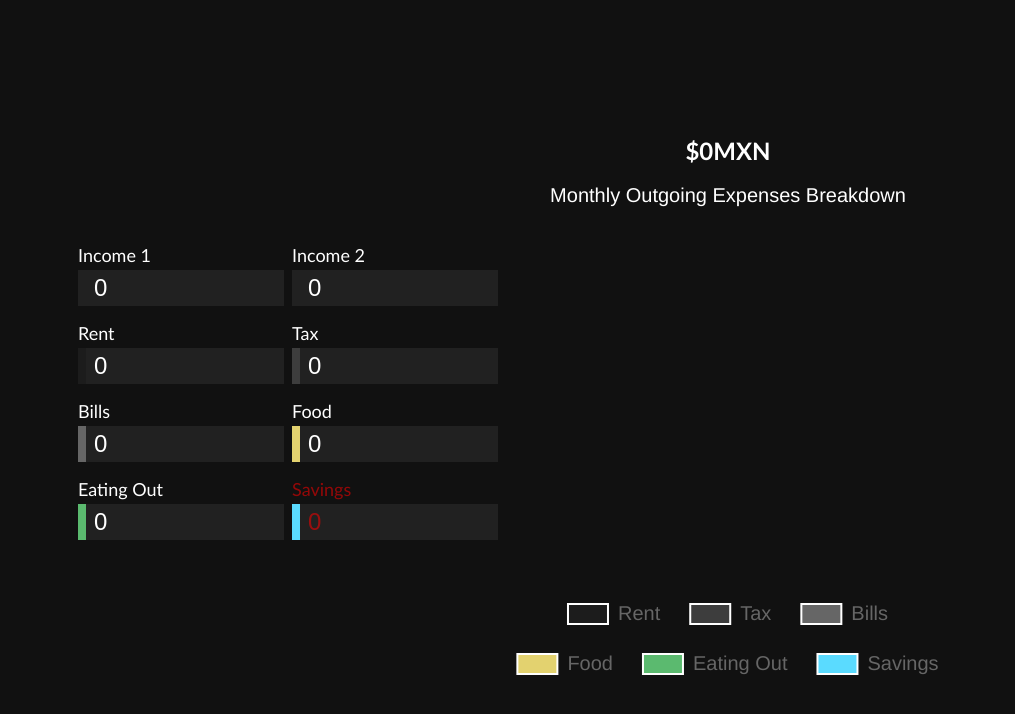
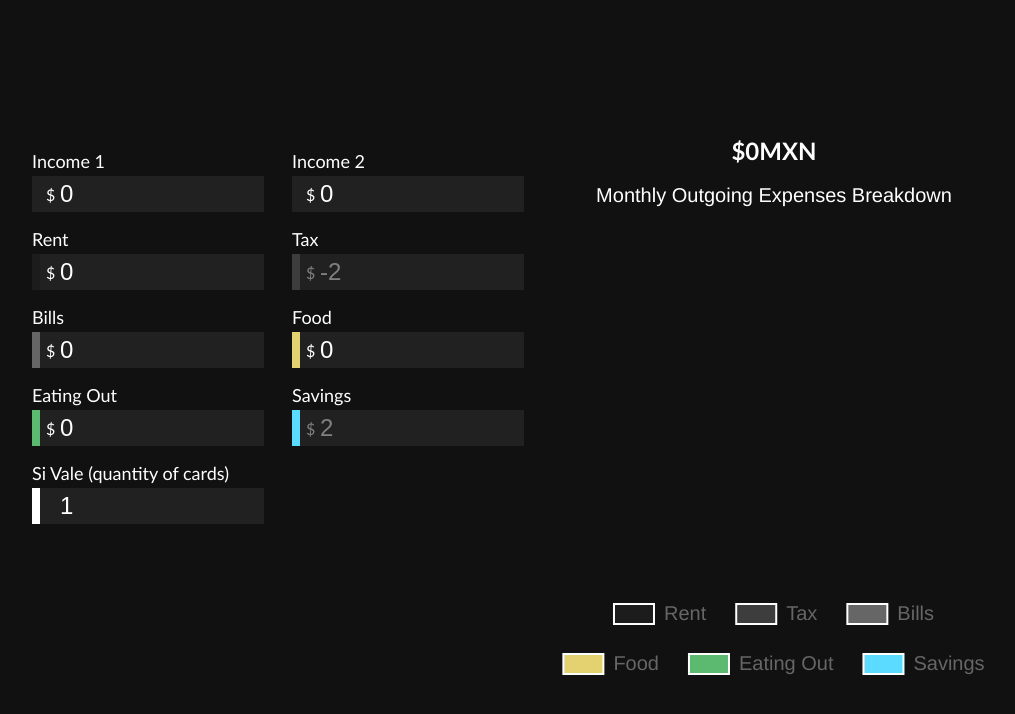
Before and after one commit to AdD959/mexico-rent, a Vue app: page / in a window 1280 px wide. Shown: the top 714 px of the page, without its empty margins (112-1127 px from the left). Built offline with nearby package versions, Linux system fonts and the light colour scheme.

Commit message:
added taxes and broken si vale and negative numbers

```diff
--- a/src/App.vue
+++ b/src/App.vue
@@ -4,47 +4,71 @@
       <div class="input-collection">
         <div class="input-container">
           <label for="income1">Income 1</label>
+          <div class="money">
             <input style="border-left-color: transparent" class="input" type="number" name="income1" v-model="income1">
+          </div>
         </div>
         <div class="input-container">
           <label for="income2">Income 2</label>
+          <div class="money">
             <input style="border-left-color: transparent" class="input" type="number" name="income2" v-model="income2">
+          </div>
         </div>
       </div>
       <div class="input-collection">
         <div class="input-container">
           <label for="income1">Rent</label>
+          <div class="money">
             <input :style="`border-left-color: ${chartData.datasets[0].backgroundColor[0]}`" class="input" type="number"
             name="income1" v-model="rent">
           </div>
-        <div class="input-container">
+        </div>
+        <div class="input-container disabled">
           <label for="income2">Tax</label>
-          <input :style="`border-left-color: ${chartData.datasets[0].backgroundColor[1]}`" class="input" type="number"
+          <div class="money">
+            <input disabled :style="`border-left-color: ${chartData.datasets[0].backgroundColor[1]}; color: gray;`" class="input" type="number"
             name="income2" v-model="tax">
+          </div>
         </div>
       </div>
       <div class="input-collection">
         <div class="input-container">
           <label for="income1">Bills</label>
+          <div class="money">
             <input :style="`border-left-color: ${chartData.datasets[0].backgroundColor[2]}`" class="input" type="number"
             name="income1" v-model="bills">
           </div>
+        </div>
         <div class="input-container">
           <label for="income2">Food</label>
+          <div class="money">
             <input :style="`border-left-color: ${chartData.datasets[0].backgroundColor[3]}`" class="input" type="number"
             name="income2" v-model="food">
+          </div>
         </div>
       </div>
       <div class="input-collection">
         <div class="input-container">
           <label for="income1">Eating Out</label>
+          <div class="money">
             <input :style="`border-left-color: ${chartData.datasets[0].backgroundColor[4]}`" class="input" type="number"
             name="income1" v-model="eats">
           </div>
+        </div>
+        <div class="input-container disabled">
+          <label :style="`color: ${totalSavings <= 0 ? '#ff00008c' : ''}`" for="income2">Savings</label>
+          <div class="money">
+            <input disabled
+            :style="`border-left-color: ${ totalSavings <= 0 ? '#ff00008c' : chartData.datasets[0].backgroundColor[5]}; color: gray; color: ${totalSavings <= 0 ? '#ff00008c' : ''}`"
+            class="input" type="number" name="income2" v-model="totalSavings">
+          </div>
+        </div>
+      </div>
       <div class="input-container">
-          <label :style="`color: ${totalSavings === 0 ? '#ff00008c' : ''}`" for="income2">Savings</label>
-          <input disabled :style="`border-left-color: ${chartData.datasets[0].backgroundColor[5]}; color: gray; color: ${totalSavings === 0 ? '#ff00008c' : ''}`" class="input" type="number"
-            name="income2" v-model="totalSavings">
+        <label for="si-vale">Si Vale (quantity of cards)</label>
+        <div>
+          <input
+          class="input" type="number" name="si-vale" v-model="siVale">
         </div>
       </div>
     </div>
@@ -96,6 +120,7 @@ label {
   display: flex;
   flex-direction: column;
   flex: 1;
+  position: relative;
 }
 
 .input-collection {
@@ -113,9 +138,26 @@ label {
   border: 0;
   padding: 4px;
   color: white;
-  padding-left: 8px;
-  width: 100%;
+  padding-left: 20px;
+  width: 200px;
   border-left: solid 8px;
+}
+
+.input-container > .money::before {
+  content: '$';
+  position: absolute;
+  left: 14px;
+  top: 50%;
+  transform: translateY(-50%);
+  color: white;
+}
+
+.input-container.disabled > div::before {
+  color: gray;
+}
+
+.input-container > div {
+  position: relative;
 }
 
 input::-webkit-outer-spin-button,
@@ -136,20 +178,24 @@ import Chart from 'chart.js/auto';
 export default {
   data() {
     return {
+      lower_threshold: [0.01, 746.05, 6332.06, 11128.02, 12935.83, 15487.72, 31236.50, 49233.01, 93993.91, 125325.21, 375975.62],
+      upper_threshold: [746.04, 6332.05, 11128.01, 12935.82, 15487.71, 31236.49, 49233.00, 93993.90, 125325.20, 375975.61, 9999999999],
+      fixed_fee: [0.00, 14.32, 371.83, 893.63, 1182.88, 1640.18, 5004.12, 9236.89, 22665.17, 32691.18, 117912.32],
+      exceedance: [1.92, 6.40, 10.88, 16.00, 17.92, 21.36, 23.52, 30.00, 32.00, 34.00, 35.00],
       rent: 0,
-      tax: 0,
       bills: 0,
       food: 0,
       eats: 0,
       savings: 0,
       income1: 0,
       income2: 0,
+      siVale: 1,
       chartData: {
         labels: ['Rent', 'Tax', 'Bills', 'Food', 'Eating Out', 'Savings'],
         datasets: [{
           label: 'Monthly Outgoing Expenses',
-          data: [0, 0, 0, 0, 0, 0],
-          backgroundColor: ["#1c1c1c", "#3d3d3d", "#666666", "#E3D26F", "#5BBA6F", "#5adbff"],
+          data: [0, 0, 0, 0, 0, 0, 0],
+          backgroundColor: ["#1c1c1c", "#3d3d3d", "#666666", "#E3D26F", "#5BBA6F", "#5adbff", '#ff00008c'],
           hoverOffset: 4
         }]
       },
@@ -213,6 +259,9 @@ export default {
     income2(newValue) {
       this.updateChart();
     },
+    siVale(newValue, oldValue) {
+      return;
+    }
   },
   computed: {
     totalIncome() {
@@ -221,8 +270,14 @@ export default {
     totalExpenses() {
       return this.rent + this.tax + this.bills + this.food + this.eats;
     },
+    tax() {
+      return Math.round(this.findThresholdIndex(this.income1) + this.findThresholdIndex(this.income2));
+    },
     totalSavings() {
-      return this.totalIncome - this.totalExpenses < 0 ? 0 : this.totalIncome - this.totalExpenses;
+      return Math.round(this.totalIncome - this.totalExpenses);
+    },
+    totalFood() {
+      return Math.round(this.food - (this.siVale * 4307.68));
     }
   },
   methods: {
@@ -232,18 +287,28 @@ export default {
       this.chartData.datasets[0].data[2] = this.bills;
       this.chartData.datasets[0].data[3] = this.food;
       this.chartData.datasets[0].data[4] = this.eats;
-      this.chartData.datasets[0].data[5] = this.totalSavings;
+      this.chartData.datasets[0].data[5] = this.totalSavings <= 0 ? 0 : this.totalSavings;
+      this.chartData.datasets[0].data[6] = this.totalSavings <= 0 ? this.totalSavings * -1 : 0;
       localStorage.setItem('chartData', JSON.stringify(this.chartData));
       localStorage.setItem('income1', JSON.stringify(this.income1));
       localStorage.setItem('income2', JSON.stringify(this.income2));
       this.myChart.update();
+    },
+    findThresholdIndex(num) {
+      for (let i = 0; i < this.lower_threshold.length; i++) {
+        if ((num >= this.lower_threshold[i] && num < this.upper_threshold[i]) ||
+          (num >= this.lower_threshold[i] && !this.upper_threshold[i + 1])) {
+          const totalTax = this.fixed_fee[i] + (this.exceedance[i] * (num - this.lower_threshold[i]) / 100);
+          return totalTax
+        }
+      }
+      return -1;
     }
   },
   mounted() {
     const chartData = JSON.parse(localStorage.getItem('chartData'));
     if (chartData) {
       this.rent = chartData.datasets[0].data[0];
-      this.tax = chartData.datasets[0].data[1];
       this.bills = chartData.datasets[0].data[2];
       this.food = chartData.datasets[0].data[3];
       this.eats = chartData.datasets[0].data[4];
```
Lines whose indentation alone changed are shown as unchanged.
